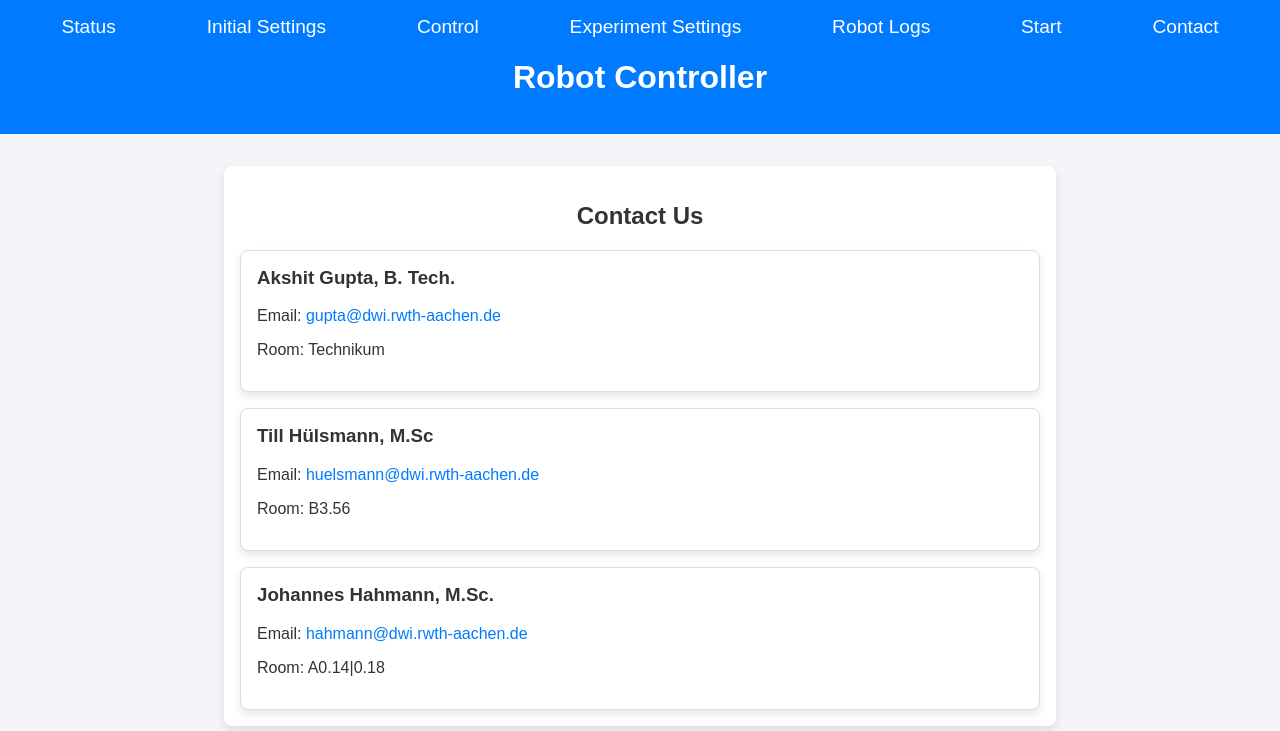
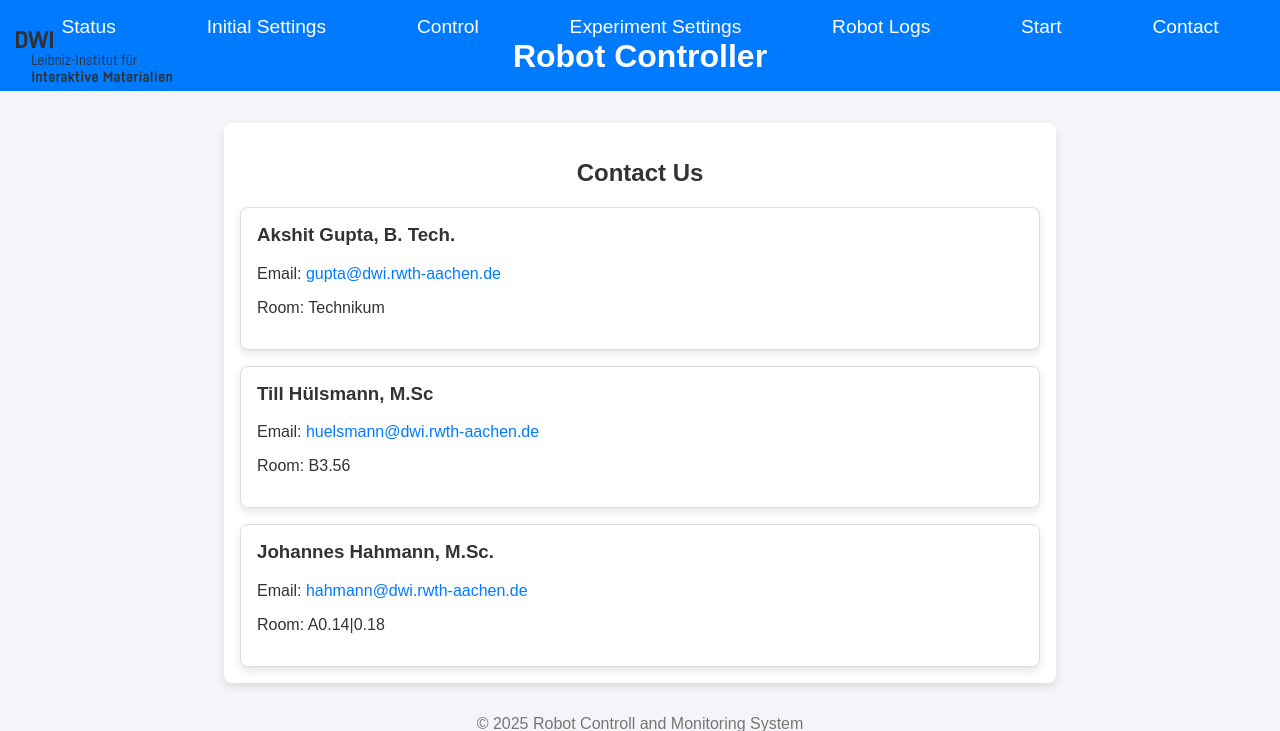
Before and after one commit to akshit-mee/Automated-Sample-Processing, a Flask app: page /contact in a window 1280 px wide. Shown: the top 731 px of the page. Run offline with Flask 3, Linux system fonts and the light colour scheme; tables that the repository leaves empty hold one stand-in row (values such as "Sample post").

Commit message:
added the logo and minor changes

```diff
--- a/display/app/templates/base.html
+++ b/display/app/templates/base.html
@@ -21,11 +21,14 @@
             <a href="{{ url_for('start') }}">Start</a>
             <a href="{{ url_for('contact') }}">Contact</a>
         </nav>
-        {%if title%}
-            <h1>{{ title }} </h1>
-        {% else %}
-            <h1>Robot Controller</h1>
-        {% endif %}
+        <div style="display: flex; align-items: center; justify-content: center; position: relative;">
+            <img src="{{ url_for('static', filename='dwi_logo.svg') }}" alt="DWI Logo" style="position: absolute; left: 0;">
+            {%if title%}
+                <h1 style="margin: 0 auto;">{{ title }} </h1>
+            {% else %}
+                <h1 style="margin: 0 auto;">Robot Controller</h1>
+            {% endif %}
+        </div>
     </header>
 
 {% block content %} {% endblock%}
--- a/display/app/templates/view_robot_logs.html
+++ b/display/app/templates/view_robot_logs.html
@@ -6,23 +6,23 @@
     <table>
         <tr>
             <th>ID</th>
+            <th>Timestamp</th>
             <th>Experiment ID</th>
             <th>Experiment Name</th>
             <th>Action Start</th>
             <th>Cycle Number</th>
             <th>Gripper Status</th>
-            <th>Timestamp</th>
             <th>Error</th>
         </tr>
         {% for log in robot_logs|reverse %}
         <tr class="{% if log.action_start == 'Start' %}highlight-row{% endif %}">
             <td>{{ log.id }}</td>
+            <td>{{ log.time_stamp }}</td>
             <td>{{ log.experiment_id }}</td>
             <td>{{ log.experiment_name }}</td>
             <td>{{ log.action_start }}</td>
             <td>{{ log.cycle_number }}</td>
             <td>{{ log.gripper_status }}</td>
-            <td>{{ log.time_stamp }}</td>
             <td>{{ log.error }}</td>
         </tr>
         {% endfor %}
--- a/mock_controller.py
+++ b/mock_controller.py
@@ -71,6 +71,7 @@ if __name__ == "__main__":
             time.sleep(1)
             if cycle_number == settings['number_of_cycles']:
                 update_robot_log("Completed", cycle_number, "OPEN")
+                cycle_number = 1
                 break
             cycle_number += 1
     time.sleep(2)
```
Also changed, not shown: display/app/static/dwi_logo.svg (added).
